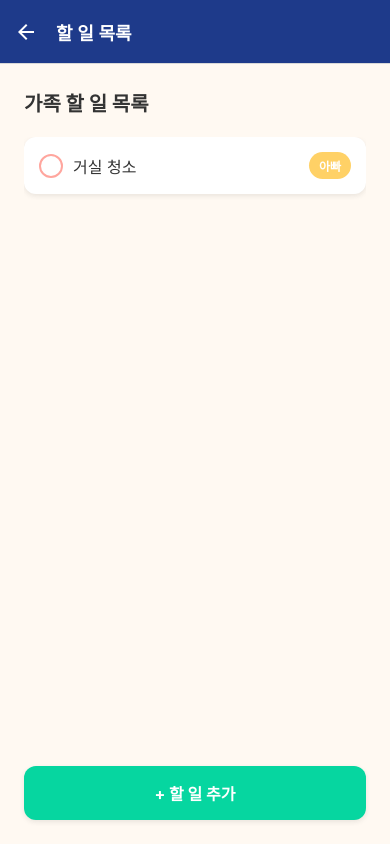
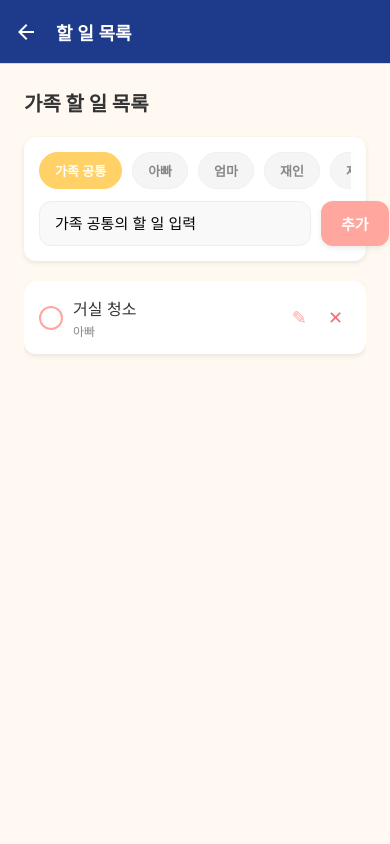
Before and after one commit to psy-naedam/AIPjt, a React Native app: screen /Todo in a window 390 px wide. Built offline with nearby package versions, Linux system fonts and the light colour scheme.

Commit message:
Feature: expand todo CRUD with member selection and restore input design

```diff
--- a/src/screens/Home/HomeScreen.js
+++ b/src/screens/Home/HomeScreen.js
@@ -20,9 +20,12 @@ export default function HomeScreen({ navigation }) {
   const [selectedDate, setSelectedDate] = useState('');
   const [showTodo, setShowTodo] = useState(true); // 첫 로딩 시 리스트가 보이도록 true로 변경
   const [newTodoTitle, setNewTodoTitle] = useState(''); // 새 할 일 입력 상태
+  const [newTodoMember, setNewTodoMember] = useState('가족 공통'); // 새 할 일 담당자 상태
   const [editingTodoId, setEditingTodoId] = useState(null); // 현재 편집 중인 Todo ID
   const [editingTodoTitle, setEditingTodoTitle] = useState(''); // 현재 편집 중인 내용
   const { events, loading, familyId, todos, setTodos } = useFamily();
+
+  const members = ['가족 공통', '아빠', '엄마', '재인', '재이'];
 
   const toggleTodo = async (id, currentStatus) => {
     const newStatus = !currentStatus;
@@ -42,13 +45,14 @@ export default function HomeScreen({ navigation }) {
     const newTodo = {
       title: newTodoTitle,
       isCompleted: false,
-      assignee: '우리 가족' // 기본값
+      assignee: newTodoMember // 선택된 담당자 적용
     };
 
     try {
       const newId = await addTodo(familyId, newTodo);
       setTodos([{ ...newTodo, id: newId }, ...todos]);
       setNewTodoTitle('');
+      setNewTodoMember('가족 공통'); // 초기화
     } catch (error) {
       console.error("Todo 추가 실패", error);
     }
@@ -89,13 +93,12 @@ export default function HomeScreen({ navigation }) {
 
   const renderTodoItem = ({ item }) => (
     <View style={styles.todoItemWrapper}>
+      <View style={[styles.todoItem, item.isCompleted && styles.todoItemCompleted]}>
         <TouchableOpacity
-        style={[styles.todoItem, item.isCompleted && styles.todoItemCompleted]}
+          style={styles.todoRow}
           onPress={() => toggleTodo(item.id, item.isCompleted)}
-        onLongPress={() => startEditing(item)} // 길게 누르면 수정 모드
           activeOpacity={0.7}
         >
-        <View style={styles.todoRow}>
           <View style={[styles.checkbox, item.isCompleted && styles.checkboxActive]} />
 
           {editingTodoId === item.id ? (
@@ -108,20 +111,24 @@ export default function HomeScreen({ navigation }) {
               autoFocus
             />
           ) : (
+            <View style={{ flex: 1 }}>
               <Text style={[styles.todoTitle, item.isCompleted && styles.todoTextCompleted]}>
                 {item.title}
               </Text>
+              <Text style={styles.todoMemberText}>{item.assignee}</Text>
+            </View>
           )}
-        </View>
-        <View style={styles.assigneeBadge}>
-          <Text style={styles.assigneeText}>{item.assignee}</Text>
-        </View>
         </TouchableOpacity>
 
-      {/* 삭제 버튼 추가 */}
-      <TouchableOpacity onPress={() => handleDeleteTodo(item.id)} style={styles.deleteButton}>
-        <Text style={styles.deleteButtonText}>✕</Text>
+        <View style={styles.todoActionButtons}>
+          <TouchableOpacity onPress={() => startEditing(item)} style={styles.iconButton}>
+            <Text style={styles.editIcon}>✎</Text>
           </TouchableOpacity>
+          <TouchableOpacity onPress={() => handleDeleteTodo(item.id)} style={styles.iconButton}>
+            <Text style={styles.deleteIcon}>✕</Text>
+          </TouchableOpacity>
+        </View>
+      </View>
     </View>
   );
 
@@ -197,11 +204,26 @@ export default function HomeScreen({ navigation }) {
                 <View style={styles.listSection}>
                   <Text style={styles.sectionTitle}>✅ 가족 할 일 목록</Text>
 
+                  {/* 담당자 선택 UI */}
+                  <ScrollView horizontal showsHorizontalScrollIndicator={false} style={styles.memberSelector}>
+                    {members.map(member => (
+                      <TouchableOpacity
+                        key={member}
+                        style={[styles.memberTab, newTodoMember === member && styles.memberTabActive]}
+                        onPress={() => setNewTodoMember(member)}
+                      >
+                        <Text style={[styles.memberTabText, newTodoMember === member && styles.memberTabTextActive]}>
+                          {member}
+                        </Text>
+                      </TouchableOpacity>
+                    ))}
+                  </ScrollView>
+
                   {/* 신규 할 일 입력창 */}
                   <View style={styles.todoInputContainer}>
                     <TextInput
                       style={styles.todoInput}
-                      placeholder="새로운 할 일을 입력하세요"
+                      placeholder={`${newTodoMember}의 할 일 입력`}
                       value={newTodoTitle}
                       onChangeText={setNewTodoTitle}
                       onSubmitEditing={handleAddTodo}
@@ -390,23 +412,57 @@ const styles = StyleSheet.create({
     color: COLORS.lightText,
     marginTop: 4,
   },
-  todoItemWrapper: {
+  todoActionButtons: {
     flexDirection: 'row',
     alignItems: 'center',
-    marginBottom: 8,
   },
-  deleteButton: {
-    padding: 10,
-    marginLeft: 5,
+  iconButton: {
+    padding: 6,
+    marginLeft: 4,
   },
-  deleteButtonText: {
-    fontSize: 18,
+  editIcon: {
+    fontSize: 16,
+    color: COLORS.primary,
+  },
+  deleteIcon: {
+    fontSize: 16,
     color: '#FF6B6B',
-    fontWeight: 'bold',
+  },
+  todoMemberText: {
+    fontSize: 10,
+    color: COLORS.lightText,
+    marginTop: 2,
+    fontWeight: '500',
+  },
+  memberSelector: {
+    flexDirection: 'row',
+    marginBottom: 10,
+  },
+  memberTab: {
+    paddingHorizontal: 12,
+    paddingVertical: 6,
+    borderRadius: 15,
+    backgroundColor: '#F0F0F0',
+    marginRight: 8,
+    borderWidth: 1,
+    borderColor: '#EFEFEF',
+  },
+  memberTabActive: {
+    backgroundColor: COLORS.secondary,
+    borderColor: COLORS.secondary,
+  },
+  memberTabText: {
+    fontSize: 11,
+    color: COLORS.lightText,
+    fontWeight: '600',
+  },
+  memberTabTextActive: {
+    color: COLORS.white,
   },
   todoInputContainer: {
     flexDirection: 'row',
     marginBottom: 15,
+    width: '100%',
   },
   todoInput: {
     flex: 1,
@@ -417,6 +473,7 @@ const styles = StyleSheet.create({
     borderWidth: 1,
     borderColor: '#EFEFEF',
     marginRight: 8,
+    fontSize: 13,
   },
   todoAddBtn: {
     backgroundColor: COLORS.primary,
@@ -427,6 +484,7 @@ const styles = StyleSheet.create({
   todoAddBtnText: {
     color: COLORS.white,
     fontWeight: 'bold',
+    fontSize: 13,
   },
   todoEditInput: {
     flex: 1,
--- a/src/screens/Todo/TodoScreen.js
+++ b/src/screens/Todo/TodoScreen.js
@@ -1,60 +1,162 @@
-import React from 'react';
-import { View, Text, StyleSheet, FlatList, TouchableOpacity } from 'react-native';
+import React, { useState } from 'react';
+import { View, Text, StyleSheet, FlatList, TouchableOpacity, TextInput, ScrollView } from 'react-native';
 import { COLORS, SIZES, SHADOWS } from '../../constants/theme';
 import { useFamily } from '../../store/FamilyContext';
-import { updateTodoStatus } from '../../services/dbService';
+import { updateTodoStatus, addTodo, deleteTodo, updateTodo } from '../../services/dbService';
 
 export default function TodoScreen({ navigation }) {
+  const [newTodoTitle, setNewTodoTitle] = useState('');
+  const [newTodoMember, setNewTodoMember] = useState('가족 공통');
+  const [editingTodoId, setEditingTodoId] = useState(null);
+  const [editingTodoTitle, setEditingTodoTitle] = useState('');
+
+  const members = ['가족 공통', '아빠', '엄마', '재인', '재이'];
   const { familyId, todos, setTodos } = useFamily();
 
   const toggleTodo = async (id, currentStatus) => {
-    // UI 즉시 업데이트 (Optimistic Update)
     const newStatus = !currentStatus;
     setTodos(todos.map(todo =>
       todo.id === id ? { ...todo, isCompleted: newStatus } : todo
     ));
 
-    // DB 연동 호출
     try {
       await updateTodoStatus(familyId, id, newStatus);
     } catch (error) {
        console.error("Todo 상태 업데이트 실패", error);
-       // 실패 시 롤백 로직 추가 가능
+    }
+  };
+
+  const handleAddTodo = async () => {
+    if (!newTodoTitle.trim()) return;
+
+    const newTodo = {
+      title: newTodoTitle,
+      isCompleted: false,
+      assignee: newTodoMember
+    };
+
+    try {
+      const newId = await addTodo(familyId, newTodo);
+      setTodos([{ ...newTodo, id: newId }, ...todos]);
+      setNewTodoTitle('');
+      setNewTodoMember('가족 공통');
+    } catch (error) {
+      console.error("Todo 추가 실패", error);
+    }
+  };
+
+  const handleDeleteTodo = async (id) => {
+    try {
+      await deleteTodo(familyId, id);
+      setTodos(todos.filter(todo => todo.id !== id));
+    } catch (error) {
+      console.error("Todo 삭제 실패", error);
+    }
+  };
+
+  const startEditing = (todo) => {
+    setEditingTodoId(todo.id);
+    setEditingTodoTitle(todo.title);
+  };
+
+  const handleUpdateTodo = async () => {
+    if (!editingTodoId || !editingTodoTitle.trim()) {
+      setEditingTodoId(null);
+      return;
+    }
+
+    const updatedTodo = { title: editingTodoTitle };
+
+    try {
+      await updateTodo(familyId, editingTodoId, updatedTodo);
+      setTodos(todos.map(todo =>
+        todo.id === editingTodoId ? { ...todo, title: editingTodoTitle } : todo
+      ));
+      setEditingTodoId(null);
+    } catch (error) {
+      console.error("Todo 수정 실패", error);
     }
   };
 
   const renderTodoItem = ({ item }) => (
+    <View style={[styles.todoItem, item.isCompleted && styles.todoItemCompleted]}>
       <TouchableOpacity
-      style={[styles.todoItem, item.isCompleted && styles.todoItemCompleted]}
+        style={styles.todoRow}
         onPress={() => toggleTodo(item.id, item.isCompleted)}
         activeOpacity={0.7}
       >
-      <View style={styles.todoRow}>
         <View style={[styles.checkbox, item.isCompleted && styles.checkboxActive]} />
+
+        {editingTodoId === item.id ? (
+          <TextInput
+            style={styles.todoEditInput}
+            value={editingTodoTitle}
+            onChangeText={setEditingTodoTitle}
+            onBlur={handleUpdateTodo}
+            onSubmitEditing={handleUpdateTodo}
+            autoFocus
+          />
+        ) : (
+          <View style={{ flex: 1 }}>
             <Text style={[styles.todoTitle, item.isCompleted && styles.todoTextCompleted]}>
               {item.title}
             </Text>
+            <Text style={styles.todoMemberText}>{item.assignee}</Text>
           </View>
-      <View style={styles.assigneeBadge}>
-        <Text style={styles.assigneeText}>{item.assignee}</Text>
+        )}
+      </TouchableOpacity>
+
+      <View style={styles.todoActionButtons}>
+        <TouchableOpacity onPress={() => startEditing(item)} style={styles.iconButton}>
+          <Text style={styles.editIcon}>✎</Text>
+        </TouchableOpacity>
+        <TouchableOpacity onPress={() => handleDeleteTodo(item.id)} style={styles.iconButton}>
+          <Text style={styles.deleteIcon}>✕</Text>
+        </TouchableOpacity>
       </View>
-    </TouchableOpacity>
+    </View>
   );
 
   return (
     <View style={styles.container}>
       <Text style={styles.headerTitle}>가족 할 일 목록</Text>
 
+      {/* 할 일 추가 섹션 */}
+      <View style={styles.addSection}>
+        <ScrollView horizontal showsHorizontalScrollIndicator={false} style={styles.memberSelector}>
+          {members.map(member => (
+            <TouchableOpacity
+              key={member}
+              style={[styles.memberTab, newTodoMember === member && styles.memberTabActive]}
+              onPress={() => setNewTodoMember(member)}
+            >
+              <Text style={[styles.memberTabText, newTodoMember === member && styles.memberTabTextActive]}>
+                {member}
+              </Text>
+            </TouchableOpacity>
+          ))}
+        </ScrollView>
+        <View style={styles.inputRow}>
+          <TextInput
+            style={styles.todoInput}
+            placeholder={`${newTodoMember}의 할 일 입력`}
+            value={newTodoTitle}
+            onChangeText={setNewTodoTitle}
+            onSubmitEditing={handleAddTodo}
+          />
+          <TouchableOpacity style={styles.todoAddBtn} onPress={handleAddTodo}>
+            <Text style={styles.todoAddBtnText}>추가</Text>
+          </TouchableOpacity>
+        </View>
+      </View>
+
       <FlatList
         data={todos}
         keyExtractor={(item) => item.id}
         renderItem={renderTodoItem}
         contentContainerStyle={styles.listContainer}
+        showsVerticalScrollIndicator={false}
       />
-
-      <TouchableOpacity style={styles.addButton} onPress={() => alert('할 일 추가 모달 표시')}>
-        <Text style={styles.addButtonText}>+ 할 일 추가</Text>
-      </TouchableOpacity>
     </View>
   );
 }
@@ -112,28 +214,94 @@ const styles = StyleSheet.create({
     textDecorationLine: 'line-through',
     color: COLORS.lightText,
   },
-  assigneeBadge: {
-    backgroundColor: COLORS.secondary,
-    paddingHorizontal: 10,
-    paddingVertical: 5,
-    borderRadius: 15,
+  todoMemberText: {
+    fontSize: 12,
+    color: COLORS.lightText,
+    marginTop: 2,
+    fontWeight: '500',
   },
-  assigneeText: {
-    color: COLORS.white,
-    fontSize: 12,
-    fontWeight: 'bold',
+  todoActionButtons: {
+    flexDirection: 'row',
+    alignItems: 'center',
   },
-  addButton: {
-    backgroundColor: COLORS.tertiary,
+  iconButton: {
+    padding: 8,
+    marginLeft: 5,
+  },
+  editIcon: {
+    fontSize: 18,
+    color: COLORS.primary,
+  },
+  deleteIcon: {
+    fontSize: 18,
+    color: '#FF6B6B',
+  },
+  addSection: {
+    backgroundColor: COLORS.white,
     padding: 15,
     borderRadius: SIZES.radius,
-    alignItems: 'center',
-    marginTop: 10,
+    marginBottom: 20,
     ...SHADOWS.light,
   },
-  addButtonText: {
+  memberSelector: {
+    flexDirection: 'row',
+    marginBottom: 12,
+  },
+  memberTab: {
+    paddingHorizontal: 15,
+    paddingVertical: 8,
+    borderRadius: 20,
+    backgroundColor: '#F5F5F5',
+    marginRight: 10,
+    borderWidth: 1,
+    borderColor: '#EFEFEF',
+  },
+  memberTabActive: {
+    backgroundColor: COLORS.secondary,
+    borderColor: COLORS.secondary,
+  },
+  memberTabText: {
+    fontSize: 13,
+    color: COLORS.lightText,
+    fontWeight: '600',
+  },
+  memberTabTextActive: {
     color: COLORS.white,
+  },
+  inputRow: {
+    flexDirection: 'row',
+    alignItems: 'center',
+  },
+  todoInput: {
+    flex: 1,
+    backgroundColor: '#F9F9F9',
+    paddingHorizontal: 15,
+    paddingVertical: 12,
+    borderRadius: SIZES.radius,
+    borderWidth: 1,
+    borderColor: '#EEEEEE',
+    marginRight: 10,
+    fontSize: 15,
+  },
+  todoAddBtn: {
+    backgroundColor: COLORS.primary,
+    paddingHorizontal: 20,
+    height: 45,
+    justifyContent: 'center',
+    borderRadius: SIZES.radius,
+    ...SHADOWS.light,
+  },
+  todoAddBtnText: {
+    color: COLORS.white,
+    fontWeight: 'bold',
+    fontSize: 15,
+  },
+  todoEditInput: {
+    flex: 1,
     fontSize: 16,
-    fontWeight: 'bold',
+    color: COLORS.text,
+    padding: 0,
+    borderBottomWidth: 1,
+    borderBottomColor: COLORS.primary,
   }
 });
```
Lines whose indentation alone changed are shown as unchanged.
